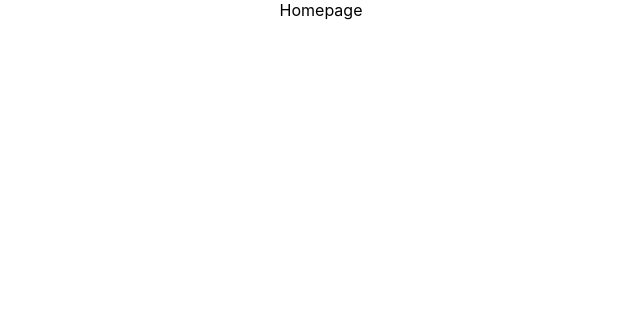
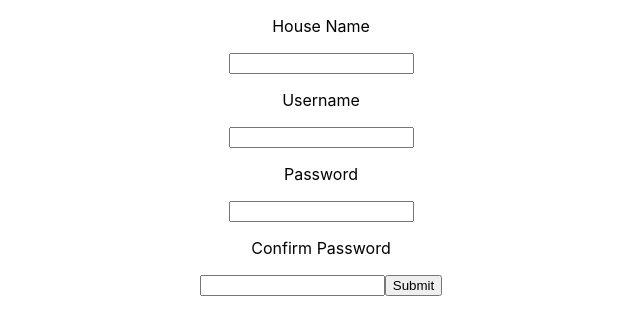
Before and after one commit to jennylovesreading/HouseholdHomiesFrontend, a React (Create React App) app: page /register in a window 1280 px wide. Shown: the top 334 px of the page, without its empty margins (319-959 px from the left). Built offline with nearby package versions, Linux system fonts and the light colour scheme.

Commit message:
now recieves relevant inofrmation about login/registration and renders errors or redirects to homepage upon succesfull or failed login/registratioin

```diff
--- a/src/App.js
+++ b/src/App.js
@@ -10,9 +10,9 @@ function App() {
     <div className="App">
       <BrowserRouter>
         <Switch>
-          <Route path="/" component={Homepage} />
           <Route path="/register" component={UserRegistrationForm} />
           <Route path="/login" component={UserLoginForm} />
+          <Route path="/" component={Homepage} />
         </Switch>
       </BrowserRouter>
     </div>
--- a/src/components/Users/userLoginForm.js
+++ b/src/components/Users/userLoginForm.js
@@ -8,6 +8,7 @@ class UserLoginForm extends React.Component {
         this.state = {
             username: "",
             password: "",
+            failedLogin: ""
         }
 
         this.handleChange = this.handleChange.bind(this);
@@ -24,17 +25,32 @@ class UserLoginForm extends React.Component {
     }
 
     handleSubmit = (e) => {
-        console.log(this.state);
         e.preventDefault();
+
+        this.setState({ failedLogin: "" });
+
         axios.post("http://localhost:8080/login", this.state)
+        .then((response) => {
+            console.log(response);
+            if(response.status === 200 && response.data !== "OK" && window) {
+                this.setState({ username: "", password: "", failedLogin: "" });
+                window.location.href = "/";
+            } else {
+                this.setState({ failedLogin: "Invalid credentials" });
+            }
+        })
         .catch(err => console.log(err.data))
     }
 
     render() {
-        const { username, password} = this.state;
+        const { username, password, failedLogin} = this.state;
 
         return (
             <div>
+                <div>
+                    {failedLogin && (<p>{failedLogin}</p>)}
+                </div>
+
                 <form onSubmit={this.handleSubmit}>
                     <label>
                         <p>Username</p>
--- a/src/components/Users/userRegistrationForm.js
+++ b/src/components/Users/userRegistrationForm.js
@@ -6,13 +6,11 @@ class UserRegistrationForm extends React.Component {
         super();
 
         this.state = {
-            firstName: "",
-            lastName: "",
-            email: "",
-            number: "",
+            houseName: "",
             username: "",
             password: "",
-            confirmPassword: ""
+            confirmPassword: "",
+            errors: []
         }
 
         this.handleChange = this.handleChange.bind(this);
@@ -22,14 +20,8 @@ class UserRegistrationForm extends React.Component {
     handleChange(e) {
         let name = e.target.name;
 
-        if(name === "firstname") {
-            this.setState({ firstName: e.target.value });
-        } else if(name === "lastname") {
-            this.setState({ lastName: e.target.value });
-        } else if(name === "email") {
-            this.setState({ email: e.target.value });
-        } else if(name === "number") {
-            this.setState({ number: e.target.value });
+        if(name === "houseName") {
+            this.setState({ houseName: e.target.value });
         } else if(name === "username") {
             this.setState({ username: e.target.value });
         } else if(name === "password") {
@@ -42,30 +34,38 @@ class UserRegistrationForm extends React.Component {
     handleSubmit = (e) => {
         e.preventDefault();
         axios.post("http://localhost:8080/register", this.state)
+        .then((response) => {
+            this.setState({ errors: [] });
+
+            console.log(response);
+
+            if(response.status === 200 && response.data === "OK" && window) {
+                console.log("redirecting to login page");
+                this.setState({ houseName: "", username: "",  password: "", errors: [] });
+                window.location.href = "/";
+            } else {
+                this.setState({ errors: response.data });
+                console.log(this.state);
+            }
+        })
         .catch(err => console.log(err.data))
     }
 
     render() {
-        const { firstName, lastName, email, number, username, password, confirmPassword } = this.state;
-
+        const { houseName, username, password, confirmPassword, errors } = this.state;
+        // errors is a list of mistakes that we shud render upon a failed registration
         return (
             <div>
+                <div>
+                    {errors.map((error, index) => {
+                        return (<p key={index}>{error}</p>)
+                    })}
+                </div>
+
                 <form onSubmit={this.handleSubmit}>
                     <label>
-                        <p>First Name</p>
-                        <input type="text" name="firstname" value={firstName} onChange={this.handleChange} />
-                    </label>
-                    <label>
-                        <p>Last Name</p>
-                        <input type="text" name="lastname" value={lastName} onChange={this.handleChange} />
-                    </label>
-                    <label>
-                        <p>Email</p>
-                        <input type="text" name="email" value={email} onChange={this.handleChange} />
-                    </label>
-                    <label>
-                        <p>Phone Number</p>
-                        <input type="text" name="number" value={number} onChange={this.handleChange} />
+                        <p>House Name</p>
+                        <input type="text" name="houseName" value={houseName} onChange={this.handleChange} />
                     </label>
                     <label>
                         <p>Username</p>
```
